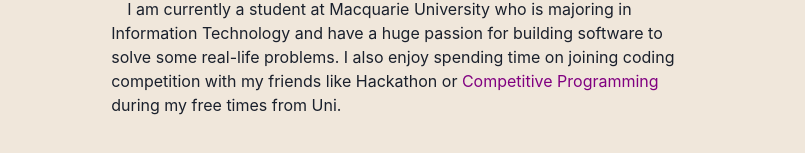
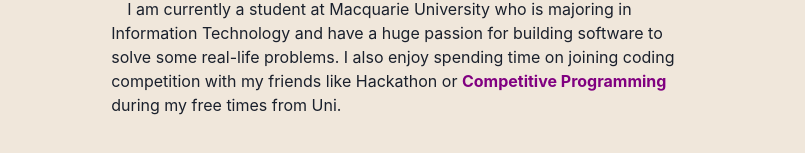
Before and after one commit to hades42/vannguyen-dev, a Next.js app: page / in a window 1280 px wide. Shown: the part 301-454 px from the top of the page, without its empty margins (242-1047 px from the left). Built offline with nearby package versions, Linux system fonts and the light colour scheme.

Commit message:
Fix style for paragraph and reference component

```diff
--- a/components/paragraph.js
+++ b/components/paragraph.js
@@ -9,7 +9,12 @@ const Paragraph = styled.p`
 
 const Reference = ({ children, path }) => {
   return (
-    <Link href={path} isExternal color={useColorModeValue('purple', 'orange')}>
+    <Link
+      href={path}
+      isExternal
+      fontWeight="bold"
+      color={useColorModeValue('purple', 'orange.200')}
+    >
       {children}
     </Link>
   );
```
